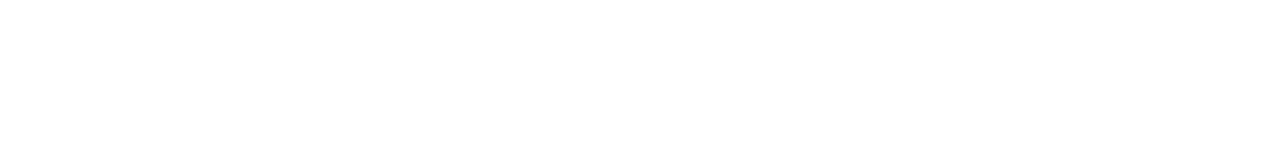
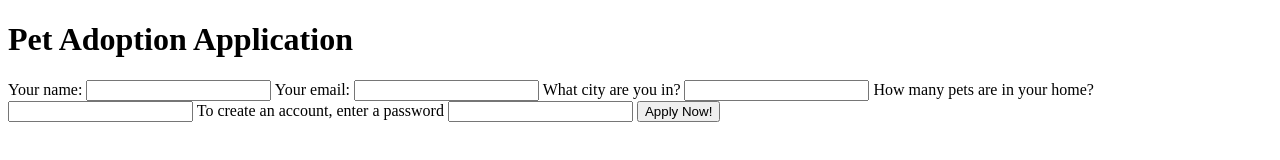
Before and after one commit to marysennello/web-forms, a plain HTML site: page index.html in a window 1280 px wide. Drawn offline with Linux system fonts and the light colour scheme.

Commit message:
created skeleton form for pet adoption

```diff
--- a/index.html
+++ b/index.html
@@ -5,6 +5,30 @@
     <title>Web Forms</title>
   </head>
   <body>
+    <h1>Pet Adoption Application</h1>
 
+    <form method="GET">
+      <label>Your name:
+        <input type="text" name="applicantName">
+      </label>
+
+      <label>Your email:
+        <input type="email" name="applicantEmail">
+      </label>
+
+      <!--the other label syntax-->
+      <label for="city">What city are you in?</label>
+        <input id="city" type="text" name="applicantCity">
+
+      <label>How many pets are in your home?
+        <input type="number" name="petCount">
+      </label>
+
+      <label>To create an account, enter a password
+        <input type="password" name="accountPW">
+      </label>
+
+      <input type="submit" value="Apply Now!">
+    </form>
   </body>
 </html>
```
